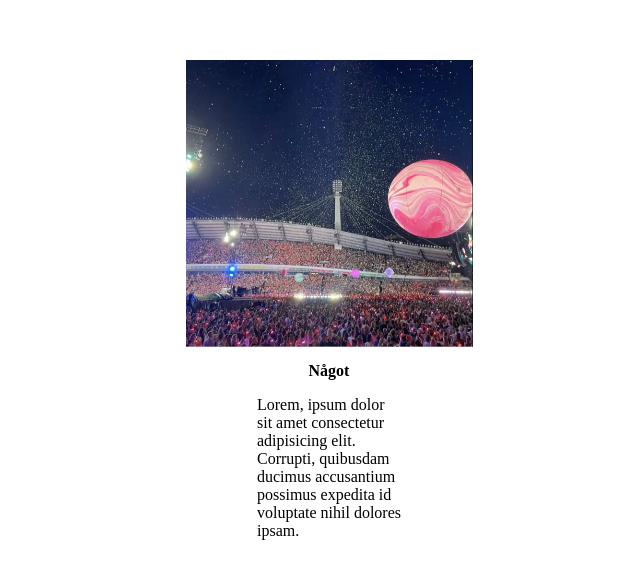
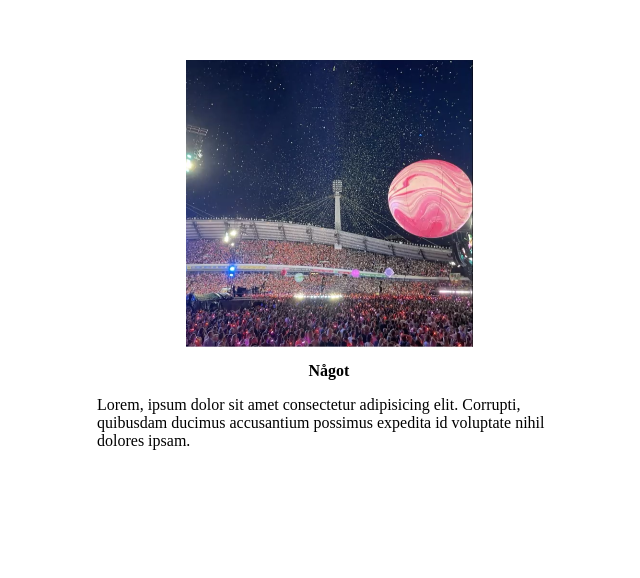
Before and after one commit to Minisz4/Minfinasida, a plain HTML site: page index.html in a window 1280 px wide. Shown: the part 128-706 px from the top of the page, without its empty margins (311-951 px from the left). Drawn offline with Linux system fonts and the light colour scheme.

Commit message:
third commit

```diff
--- a/styles.css
+++ b/styles.css
@@ -3,8 +3,7 @@
   justify-content: center;
   flex-direction: column;
   align-items: center;
-  padding-right: 10rem;
-  padding-left: 10rem;
+
   padding-top: 10rem;
   padding-bottom: 20rem;
   margin-right: 25rem;
```
